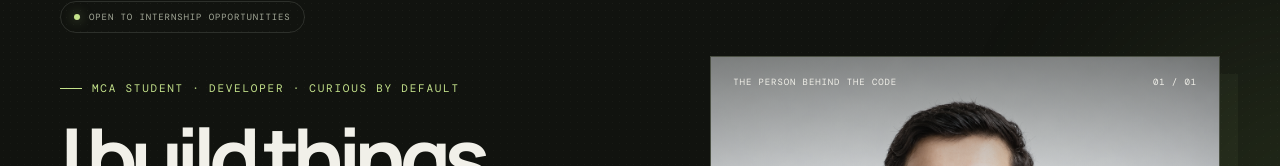
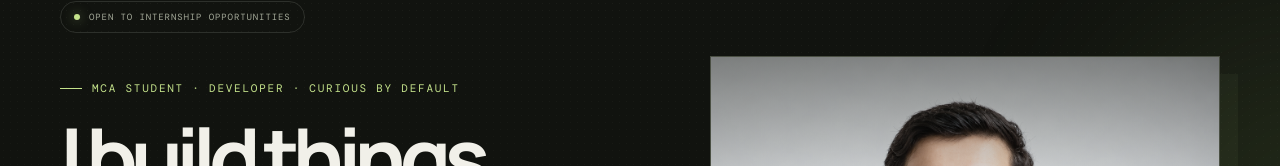
Before and after one commit to ishanshdubey-builds/Portfolio, a React (Vite) app in the folder Frontend/vite-project/: page / in a window 1280 px wide. Shown: the part 140-306 px from the top of the page. Built offline with nearby package versions, Linux system fonts and the light colour scheme; a web font is replaced by a local one.

Commit message:
Update Home.jsx

```diff
--- a/Frontend/vite-project/src/Pages/Home.jsx
+++ b/Frontend/vite-project/src/Pages/Home.jsx
@@ -48,10 +48,10 @@
 
   <div className="portrait-shade" />
 
-  <div className="portrait-topline">
+  {/* <div className="portrait-topline">
     <span>THE PERSON BEHIND THE CODE</span>
     <span>01 / 01</span>
-  </div>
+  </div> */}
 
   <div className="portrait-caption">
     <span>ISHANSH DUBEY</span>
```
